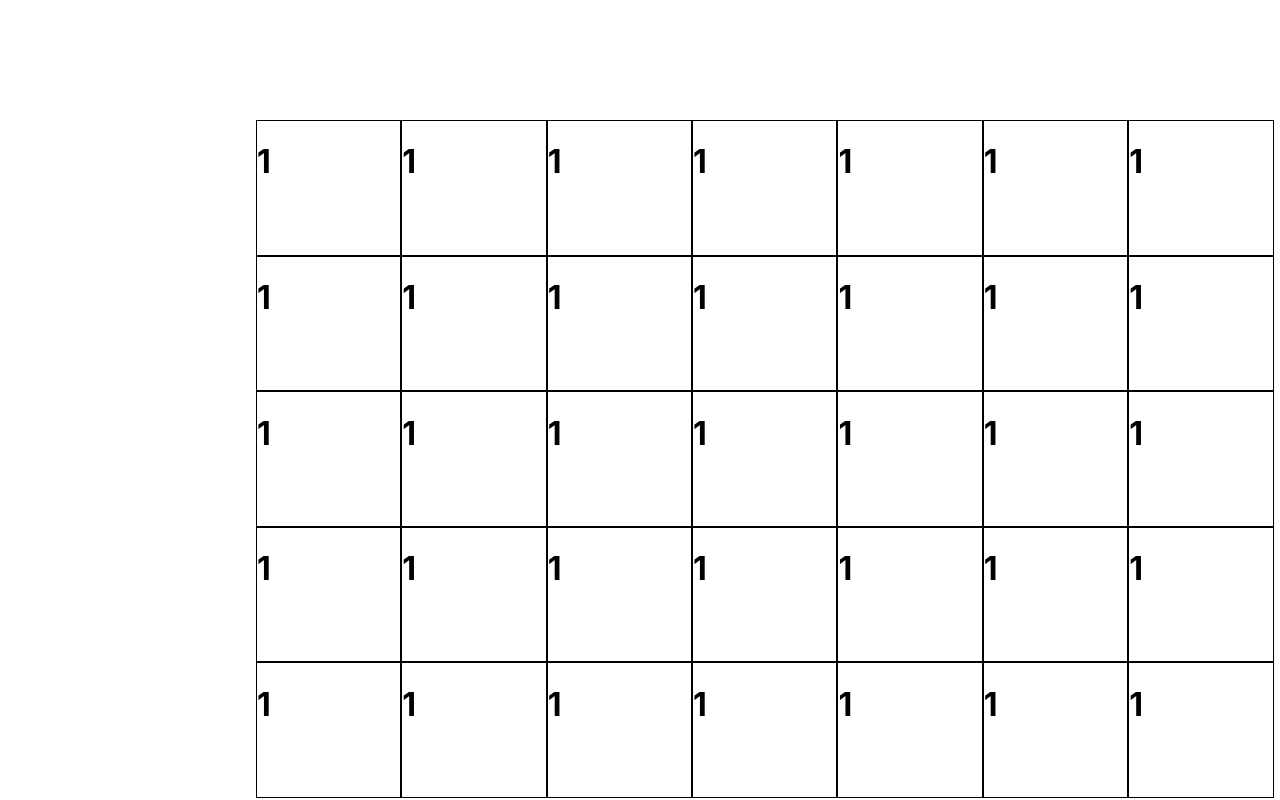
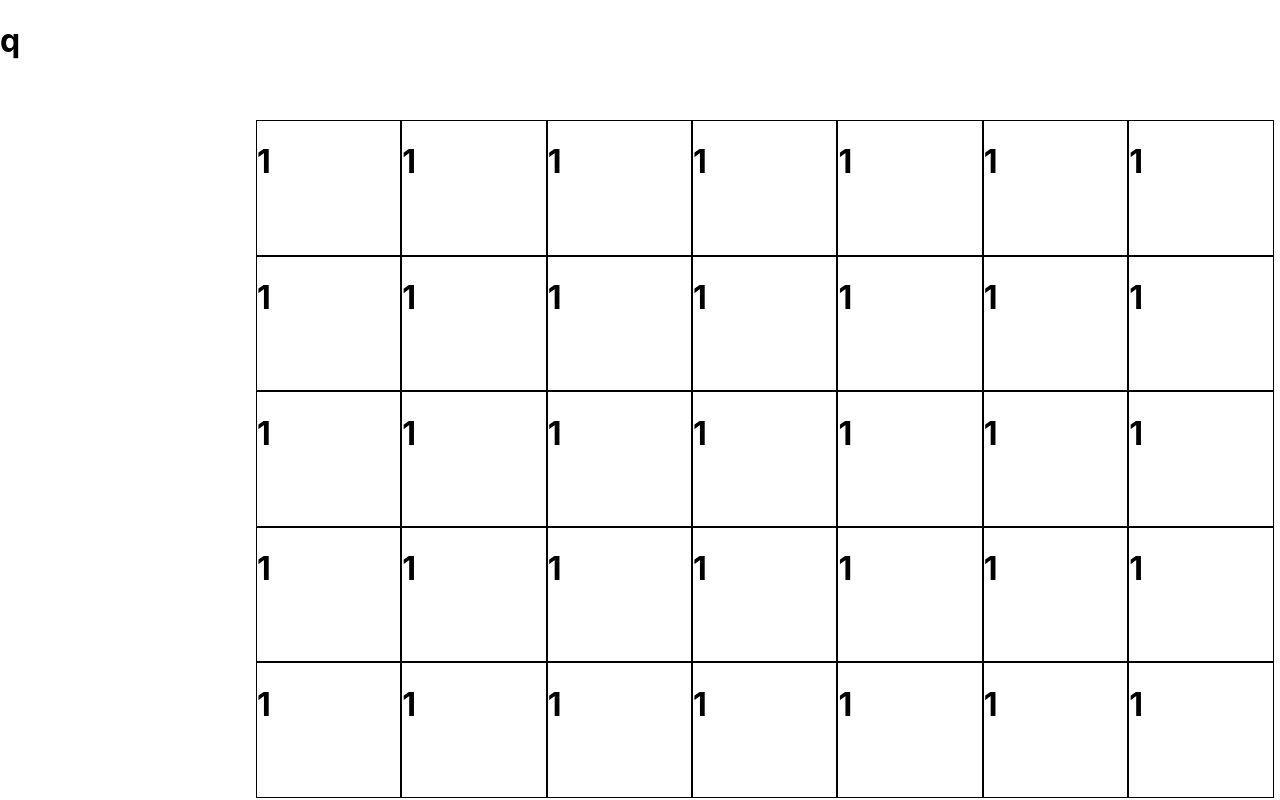
Before and after one commit to nickmckenney/calanderprojectMERN, a React (Create React App) app in the folder frontendcalendar/: page / in a window 1280 px wide. Built offline with nearby package versions, Linux system fonts and the light colour scheme.

Commit message:
added new componenet for aside

```diff
--- a/frontendcalendar/src/App.js
+++ b/frontendcalendar/src/App.js
@@ -1,11 +1,13 @@
 import React, { Component } from "react";
 import "./App.css";
 import Day from "./Container";
+import Aside from "./Aside";
 class App extends Component {
   render() {
     return (
       <div className="App">
         <Day />
+        <Aside />
       </div>
     );
   }
--- /dev/null
+++ b/frontendcalendar/src/Aside.js
@@ -0,0 +1,12 @@
+import React, { Component } from "react";
+import "./App.css";
+class Aside extends Component {
+  render() {
+    return (
+      <div>
+        <h1>q</h1>
+      </div>
+    );
+  }
+}
+export default Aside;
```
